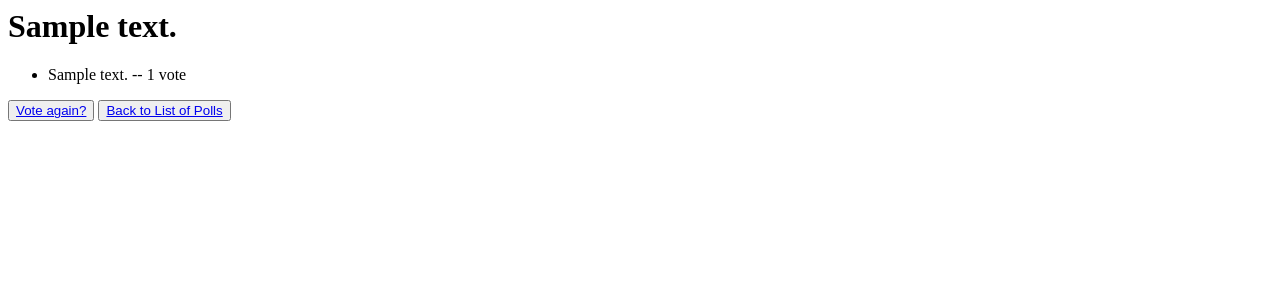
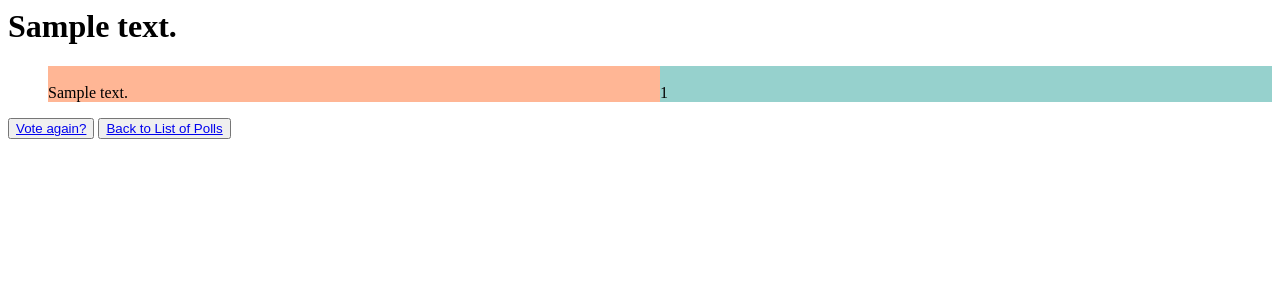
Before and after one commit to PanidaOun/KU-Poll, a Django app: page /polls/1/results/ in a window 1280 px wide. Shown: the top 300 px of the page. Run offline with Django 3.2, Linux system fonts and the light colour scheme; tables that the repository leaves empty hold one stand-in row (values such as "Sample post").

Commit message:
Improve appearance of voting results page and Externalize configuration data.

```diff
--- a/polls/templates/polls/results.html
+++ b/polls/templates/polls/results.html
@@ -2,7 +2,35 @@
 
 <ul>
 {% for choice in question.choice_set.all %}
-    <li>{{ choice.choice_text }} -- {{ choice.votes }} vote{{ choice.votes|pluralize }}</li>
+<html>
+    <head>
+        <style>
+        /* Set additional styling options for the columns*/
+        .column {
+        float: left;
+        width: 50%;
+        }
+
+        .row:after {
+        content: "";
+        display: table;
+        clear: both;
+        }
+        </style>
+     </head>
+    <body>
+       <div class="row">
+
+           <div class="column left" style="background-color:#FFB695;">
+               <br><a>{{ choice.choice_text }}</a><br>
+           </div>
+           <div class="column right" style="background-color:#96D1CD;">
+
+               <br><a>{{ choice.votes }}  </a><br>
+           </div>
+       </div>
+    </body>
+   </html>
 {% endfor %}
 </ul>
 
```
Also changed, not shown: mysite/settings.py (+3 -4 lines), polls/static/polls/style.css (line endings or trailing spaces).
